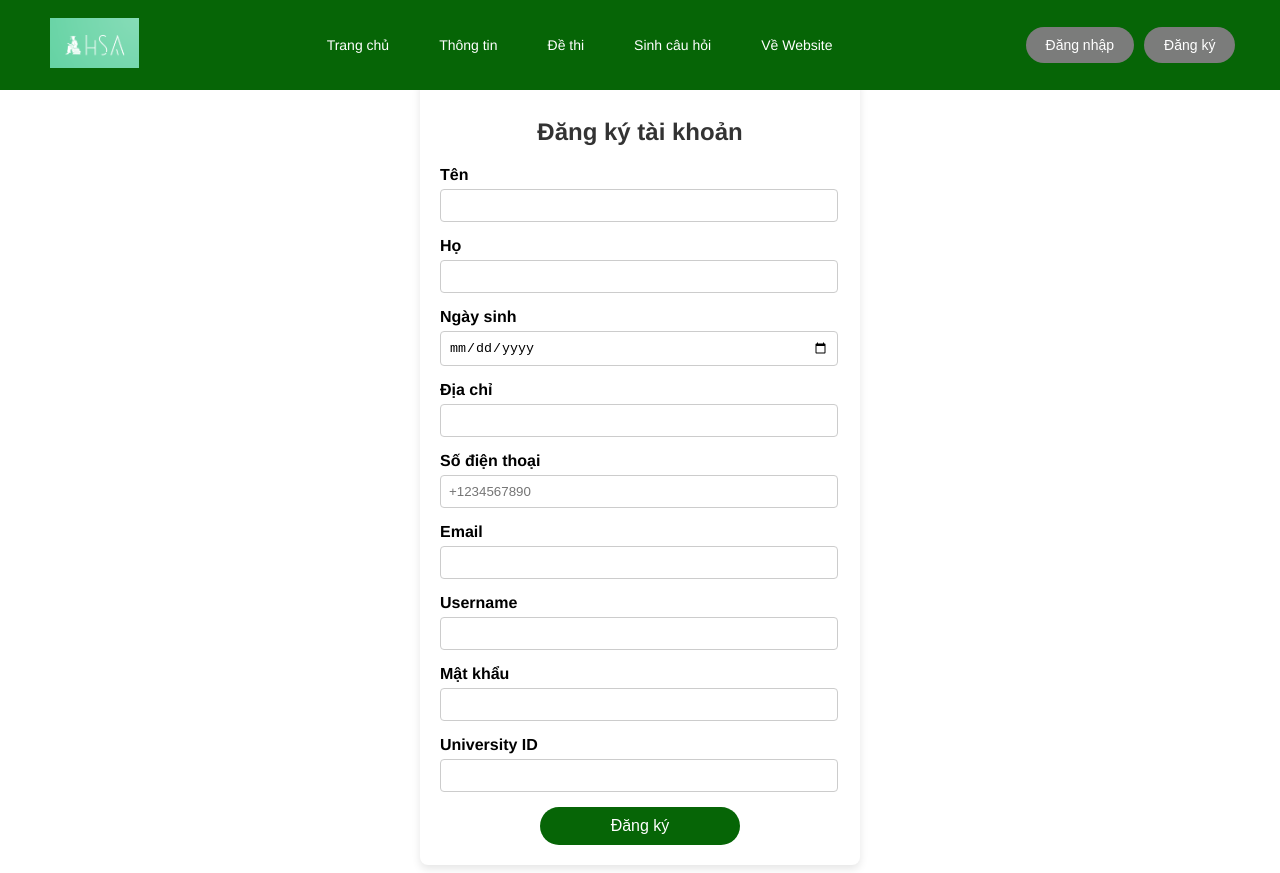
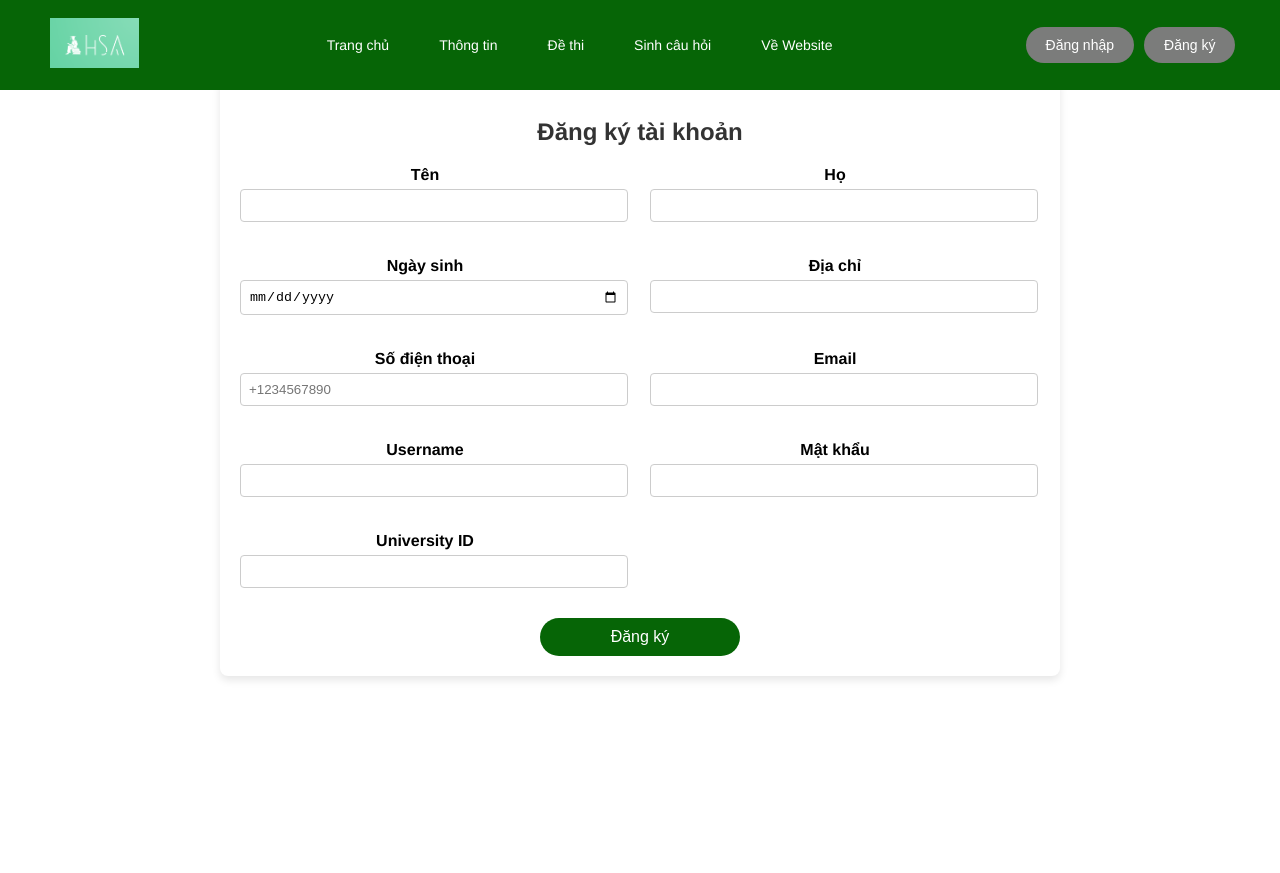
Before and after one commit to hoanggcoder/dgnl-fe, a Vue app: page /register in a window 1280 px wide. After the commit the page ends 800 px from the top, so only its background shows below. Built offline with nearby package versions, Linux system fonts and the light colour scheme.

Commit message:
modify register

```diff
--- a/src/components/loginPages/LoginPage.vue
+++ b/src/components/loginPages/LoginPage.vue
@@ -15,7 +15,7 @@
           <button type="submit" :disabled="loading">{{ loading ? 'Đang đăng nhập' : 'Đăng nhập' }}</button>
           <p v-if="errorMessage" class="error">{{ errorMessage }}</p>
         </form>
-        <p class="toggle"><router-link to="/register">Đăng ký nếu chưa có tài khoản</router-link></p>
+        <p class="toggle"><router-link to="/register" @click="closeModal">Đăng ký nếu chưa có tài khoản</router-link></p>
       </div>
     </div>
 
--- a/src/components/loginPages/RegisterPage.vue
+++ b/src/components/loginPages/RegisterPage.vue
@@ -2,6 +2,7 @@
   <div class="register-container">
     <h2>Đăng ký tài khoản</h2>
     <form @submit.prevent="submitForm">
+      <div class="form-container">
         <div class="form-group" v-for="(field, key) in formFields" :key="key">
           <label :for="key">{{ field.label }}</label>
           <input
@@ -14,7 +15,7 @@
           />
           <p v-if="errors[key]" class="error-message">{{ errors[key] }}</p>
         </div>
-
+      </div>
       <button type="submit" class="submit-btn">Đăng ký</button>
     </form>
   </div>
@@ -88,7 +89,7 @@ import axios from "axios";
       try {
         const response = await axios.post("http://localhost:8080/user/create", this.formData);
         alert(response.data.message || "Đăng ký thành công!");
-        this.$router.push("/login");
+        this.$router.push("/");
       } catch (error) {
         if (error.response && error.response.data) {
           alert(error.response.data.message || "Đăng ký không thành công!");
@@ -104,7 +105,7 @@ import axios from "axios";
 <style scoped>
 .register-container {
   width: 100%;
-  max-width: 400px;
+  max-width: 800px;
   margin: 0 auto;
   padding: 20px;
   background: #fff;
@@ -140,8 +141,10 @@ h2 {
 
 .error-message {
   color: red;
+  text-align: center;
   font-size: 12px;
   margin-top: 5px;
+  width: 100%;
 }
 
 .submit-btn {
@@ -164,4 +167,27 @@ h2 {
 .submit-btn:hover {
   background-color: #044404;
 }
+
+.form-container {
+  display: grid;
+  grid-template-columns: repeat(2, 1fr);
+  gap: 20px;
+}
+
+.form-group {
+  display: flex;
+  flex-direction: column;
+  align-items: flex-start;
+  margin-bottom: 15px;
+}
+
+.form-group label {
+  font-weight: bold;
+  margin-bottom: 5px;
+  width: 100%;
+}
+
+.form-group input {
+  width: 100%;
+}
 </style>
```
Lines whose indentation alone changed are shown as unchanged.
